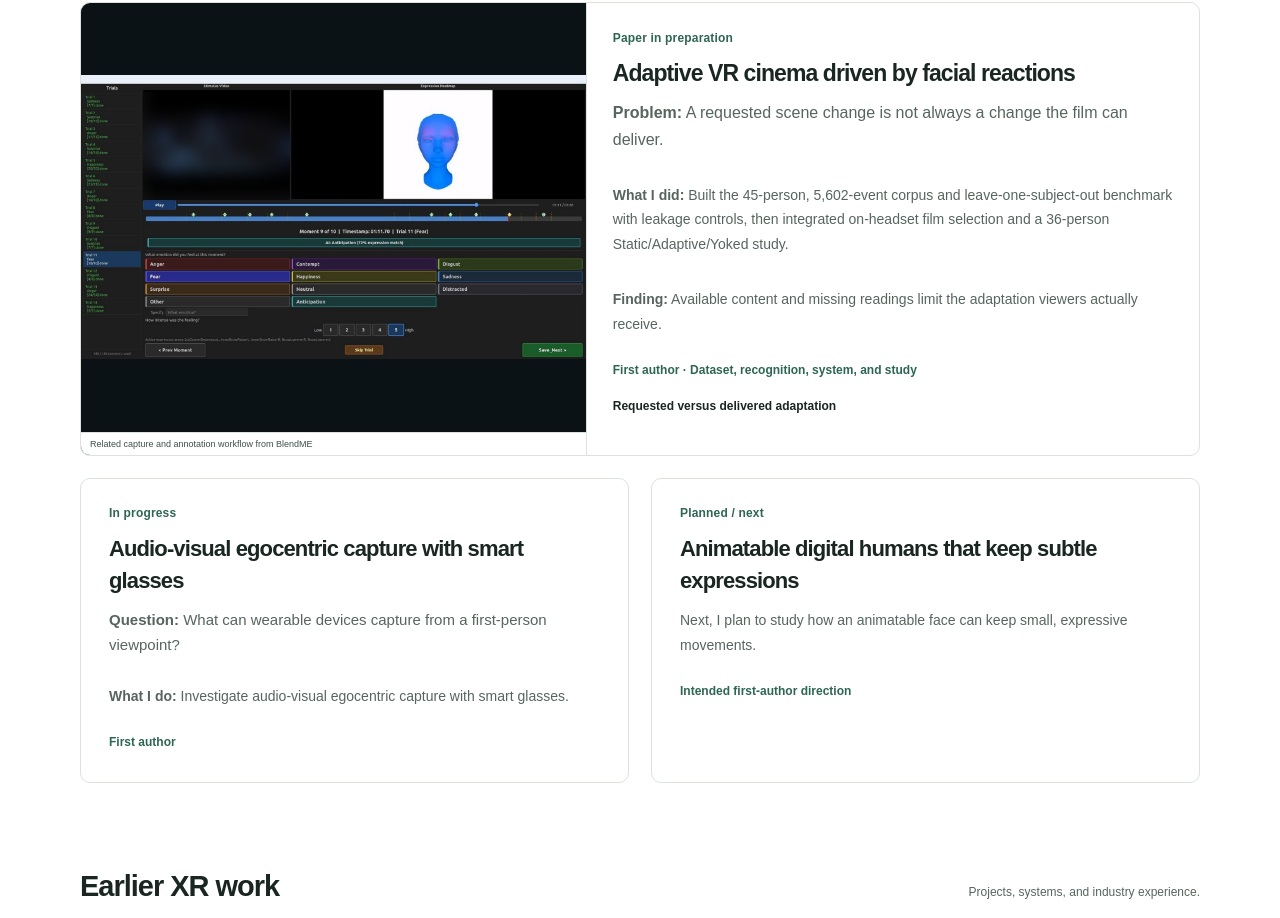
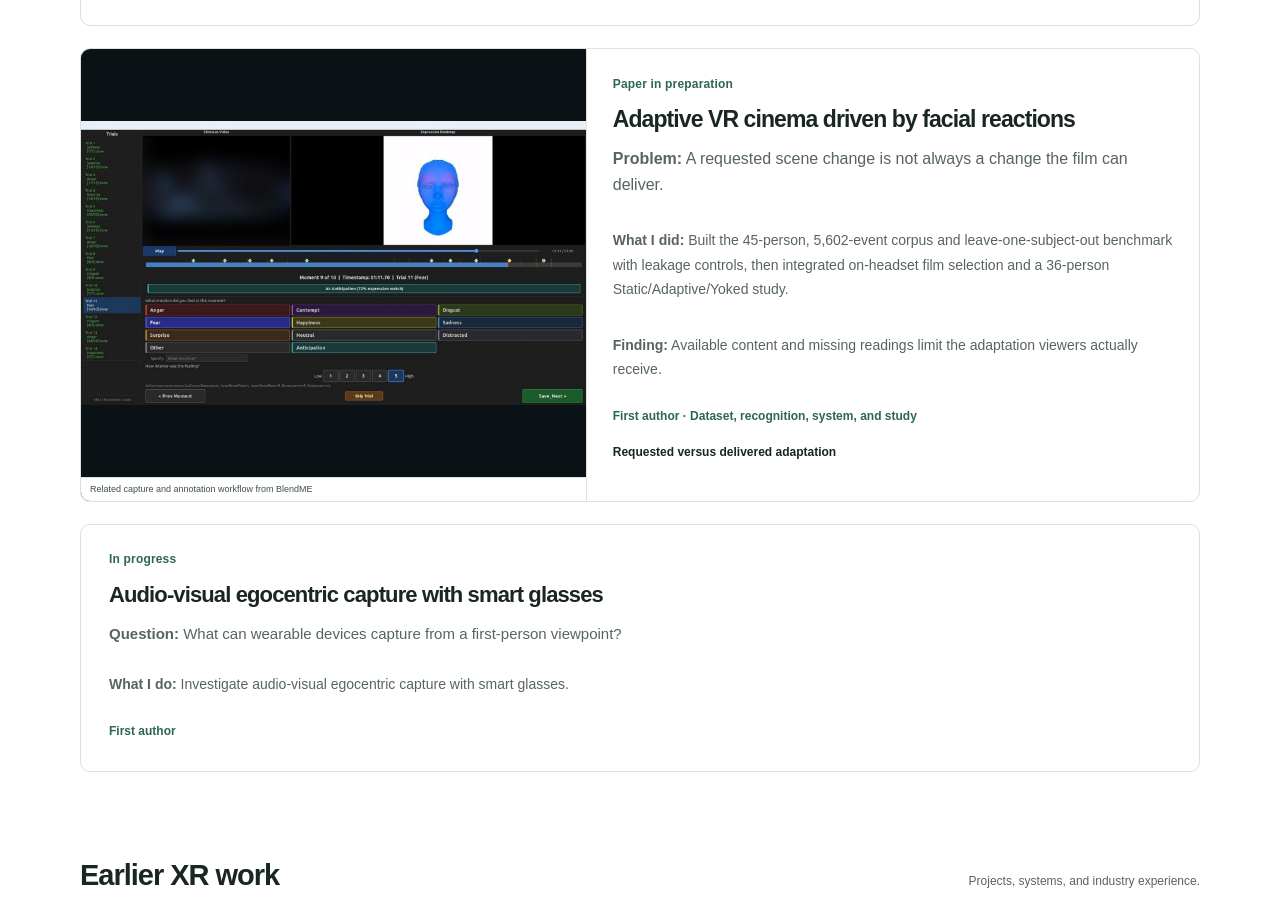
Before and after one commit to Swethasree-Sribabu/Swethasree-Sribabu.github.io, a plain HTML site: page index.html in a window 1280 px wide. Shown: the part 1899-2817 px from the top of the page. Drawn offline with Linux system fonts and the light colour scheme.

Commit message:
Fold planned work into research questions

```diff
--- a/index.html
+++ b/index.html
@@ -49,6 +49,7 @@
       <h3>When does a facial reaction actually change what a VR viewer sees?</h3>
     </div>
     <p class="ongoing-topic">Audio-visual egocentric capture with smart glasses (in progress).</p>
+    <p class="ongoing-topic">Next, I want to carry subtle expressions all the way from capture to animatable digital humans.</p>
   </section>
 
   <section id="research" class="section" aria-labelledby="research-title">
@@ -75,9 +76,6 @@
       </article>
       <article class="project-card research-compact" data-work="smart-glasses">
         <div class="card-body"><p class="status">In progress</p><h3>Audio-visual egocentric capture with smart glasses</h3><p class="card-summary"><b>Question:</b> What can wearable devices capture from a first-person viewpoint?</p><p class="work-done"><b>What I do:</b> Investigate audio-visual egocentric capture with smart glasses.</p><p class="role-line">First author</p></div>
-      </article>
-      <article class="project-card research-compact" data-work="animatable">
-        <div class="card-body"><p class="status">Planned / next</p><h3>Animatable digital humans that keep subtle expressions</h3><p class="work-done">Next, I plan to study how an animatable face can keep small, expressive movements.</p><p class="role-line">Intended first-author direction</p></div>
       </article>
     </div>
   </section>
--- a/style.css
+++ b/style.css
@@ -236,7 +236,7 @@ figure.card-media img { flex:1; height:0; min-height:0; }
 .work-done, .work-finding { font-size:14px; color:var(--muted); line-height:1.75; margin-bottom:17px; }
 .research-grid .role-line { margin-top:8px; margin-bottom:4px; }
 .research-grid .award { margin-bottom:9px; }
-.face-topic { grid-column:1 / -1; }
+.research-compact { grid-column:1 / -1; }
 .research-compact .card-body { padding:25px 28px; }
 .research-compact h3 { font-size:22px; line-height:1.45; }
 .research-compact .card-summary { font-size:15px; margin-bottom:12px; }
```
